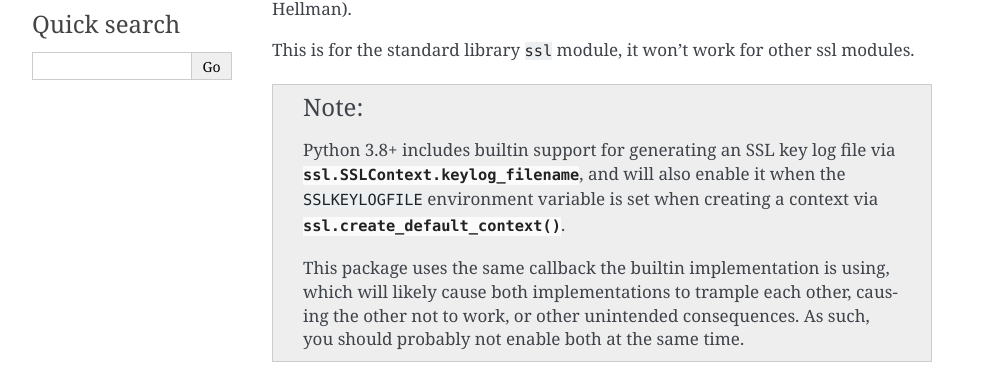
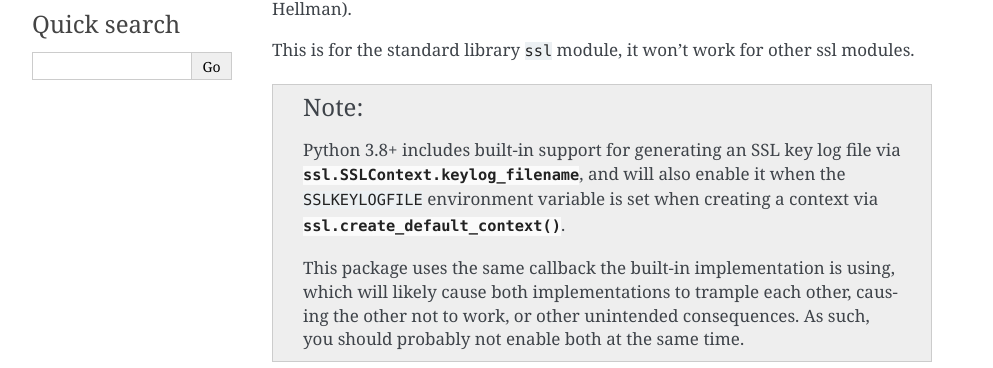
Before and after one commit to segevfiner/sslkeylog, a Sphinx documentation site: the page built from docs/index.rst, in a window 1280 px wide. Shown: the part 259-627 px from the top of the page, without its empty margins (148-1141 px from the left). Built offline with Sphinx 7.4.7, drawn with Linux system fonts in a browser that asks for light colours; the version number is read from the project's files by our own code.

Commit message:
Minor docs change

```diff
--- a/README.rst
+++ b/README.rst
@@ -17,11 +17,11 @@ decryption even if you do (Such as Diffie-Hellman).
 This is for the standard library ``ssl`` module, it won't work for other ssl modules.
 
 **Note:**
-   Python 3.8+ includes builtin support for generating an SSL key log file via
+   Python 3.8+ includes built-in support for generating an SSL key log file via
    ``ssl.SSLContext.keylog_filename``, and will also enable it when the ``SSLKEYLOGFILE``
    environment variable is set when creating a context via ``ssl.create_default_context``.
 
-   This package uses the same callback the builtin implementation is using, which will likely cause
+   This package uses the same callback the built-in implementation is using, which will likely cause
    both implementations to trample each other, causing the other not to work, or other unintended
    consequences. As such, you should probably not enable both at the same time.
 
--- a/docs/index.rst
+++ b/docs/index.rst
@@ -15,11 +15,11 @@ decryption even if you do (Such as Diffie-Hellman).
 This is for the standard library ``ssl`` module, it won't work for other ssl modules.
 
 .. note::
-   Python 3.8+ includes builtin support for generating an SSL key log file via
+   Python 3.8+ includes built-in support for generating an SSL key log file via
    :attr:`ssl.SSLContext.keylog_filename`, and will also enable it when the ``SSLKEYLOGFILE``
    environment variable is set when creating a context via :func:`ssl.create_default_context`.
 
-   This package uses the same callback the builtin implementation is using, which will likely cause
+   This package uses the same callback the built-in implementation is using, which will likely cause
    both implementations to trample each other, causing the other not to work, or other unintended
    consequences. As such, you should probably not enable both at the same time.
 
```
